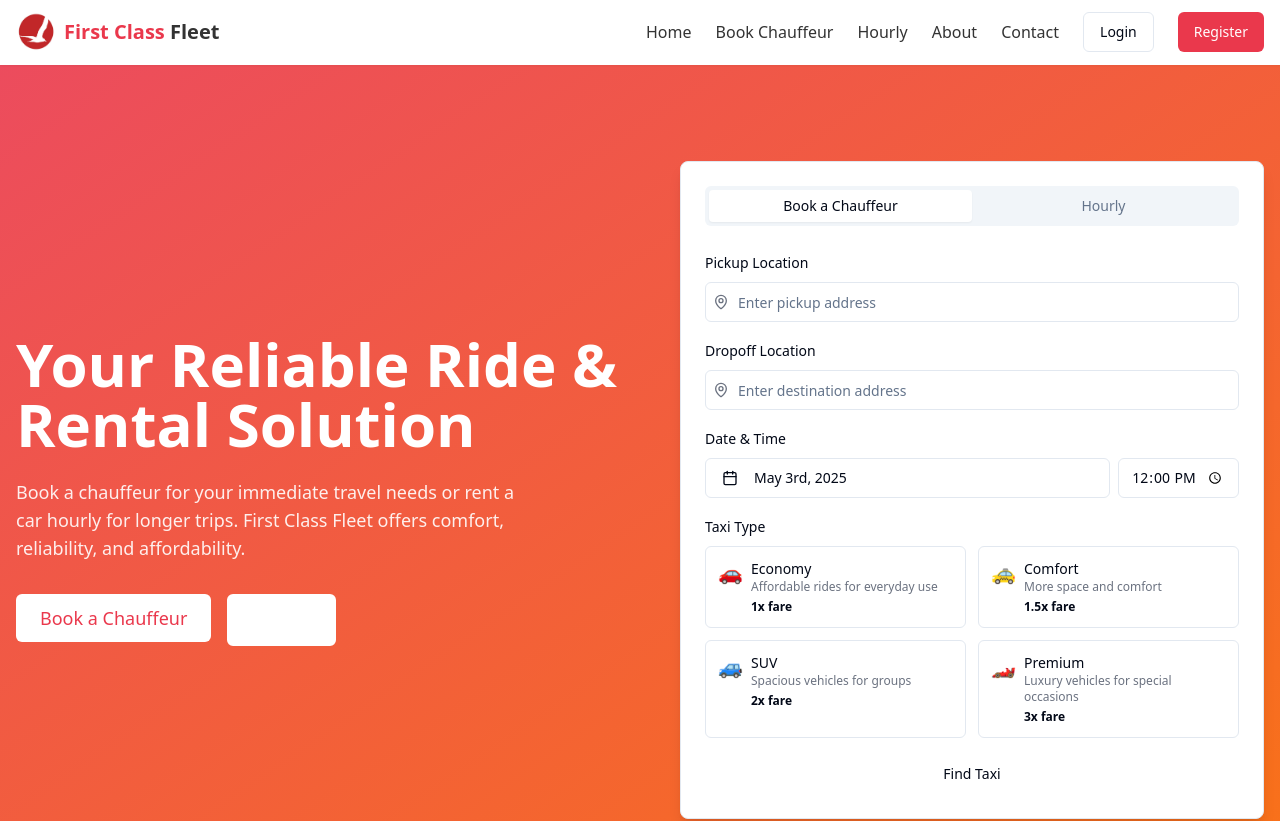
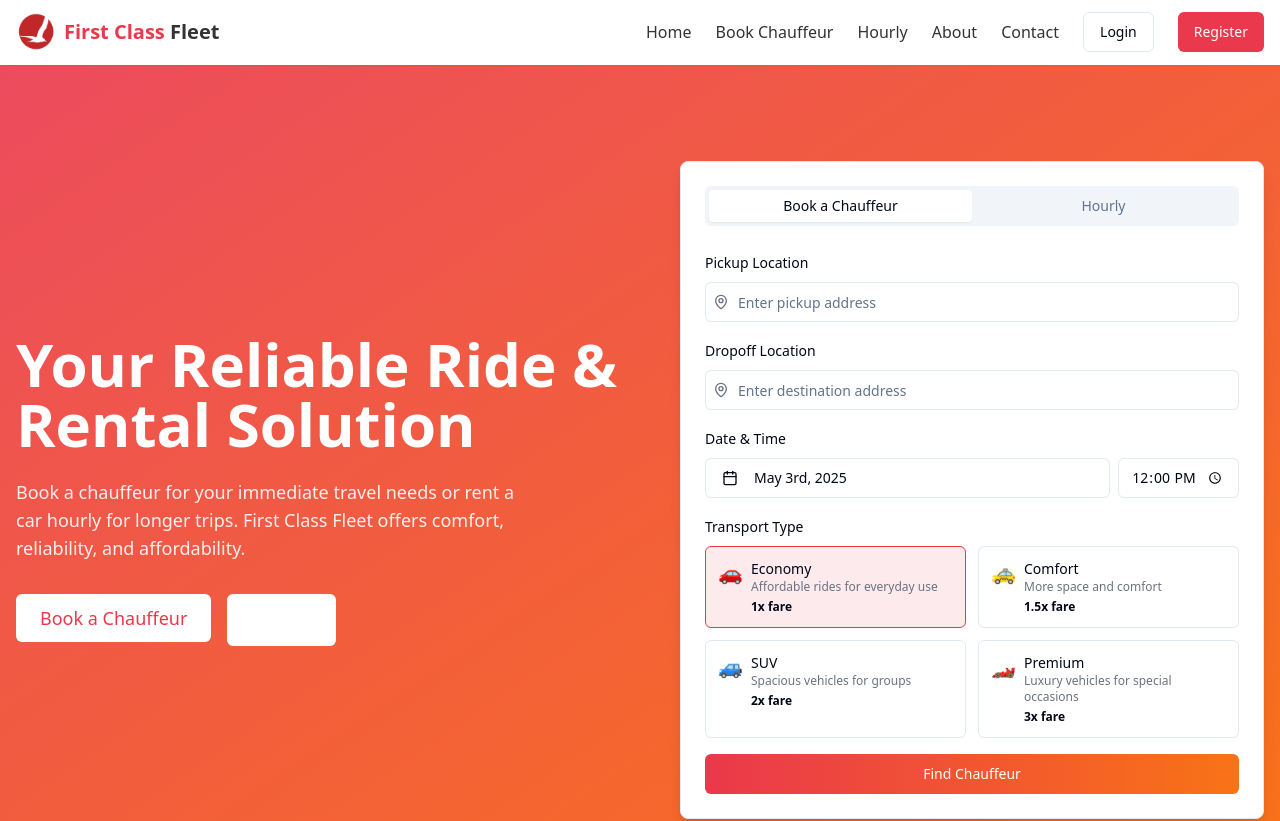
Before and after one commit to Shabin-jezh/booba-ride-connect, a React (Vite) app: page / in a window 1280 px wide. Shown: the top 821 px of the page. Built offline with nearby package versions, Linux system fonts and the light colour scheme.

Commit message:
Fix: BookTaxiForm button text and style
Changed the "Find Taxi" button text to "Find Chauffeur" and updated the button's styling to match the logo's color scheme.

```diff
--- a/src/components/home/BookTaxiForm.tsx
+++ b/src/components/home/BookTaxiForm.tsx
@@ -26,7 +26,7 @@ const BookTaxiForm = () => {
     // Find the selected taxi type
     const taxiType = taxiTypes.find(type => type.id === selectedTaxiType);
 
-    toast.success(`Taxi booking initiated for ${taxiType?.name}! Redirecting to booking page...`);
+    toast.success(`Chauffeur booking initiated for ${taxiType?.name}! Redirecting to booking page...`);
     // In a real app, you would redirect to the booking page or proceed with the booking
   };
 
@@ -91,7 +91,7 @@ const BookTaxiForm = () => {
       </div>
 
       <div className="space-y-2">
-        <label className="text-sm font-medium">Taxi Type</label>
+        <label className="text-sm font-medium">Transport Type</label>
         <RadioGroup
           value={selectedTaxiType}
           onValueChange={setSelectedTaxiType}
@@ -100,7 +100,7 @@ const BookTaxiForm = () => {
           {taxiTypes.map((type) => (
             <div
               key={type.id}
-              className={`border rounded-md p-3 hover:border-booba-yellow cursor-pointer transition-colors ${selectedTaxiType === type.id ? 'border-booba-yellow bg-booba-yellow/10' : ''}`}
+              className={`border rounded-md p-3 hover:border-fleet-red cursor-pointer transition-colors ${selectedTaxiType === type.id ? 'border-fleet-red bg-fleet-red/10' : ''}`}
               onClick={() => setSelectedTaxiType(type.id)}
             >
               <RadioGroupItem value={type.id} id={type.id} className="sr-only" />
@@ -119,9 +119,9 @@ const BookTaxiForm = () => {
 
       <Button
         type="submit"
-        className="w-full bg-booba-yellow text-booba-dark hover:bg-booba-yellow/90"
+        className="w-full text-white font-medium bg-gradient-to-r from-fleet-red to-fleet-accent hover:opacity-90"
       >
-        Find Taxi
+        Find Chauffeur
       </Button>
     </form>
   );
--- a/src/components/home/CallToAction.tsx
+++ b/src/components/home/CallToAction.tsx
@@ -16,7 +16,7 @@ const CallToAction = () => {
         </p>
         <div className="flex flex-wrap justify-center gap-4">
           <Link to="/chauffeur">
-            <Button className="bg-fleet-red text-white hover:bg-fleet-red/90 text-lg px-6 py-6">
+            <Button className="bg-gradient-to-r from-fleet-red to-fleet-accent text-white hover:opacity-90 text-lg px-6 py-6">
               Book a Chauffeur
             </Button>
           </Link>
--- a/src/components/home/RentCarForm.tsx
+++ b/src/components/home/RentCarForm.tsx
@@ -88,7 +88,7 @@ const RentCarForm = () => {
 
       <Button
         type="submit"
-        className="w-full bg-booba-yellow text-booba-dark hover:bg-booba-yellow/90"
+        className="w-full text-white font-medium bg-gradient-to-r from-fleet-red to-fleet-accent hover:opacity-90"
       >
         Find Cars
       </Button>
```
